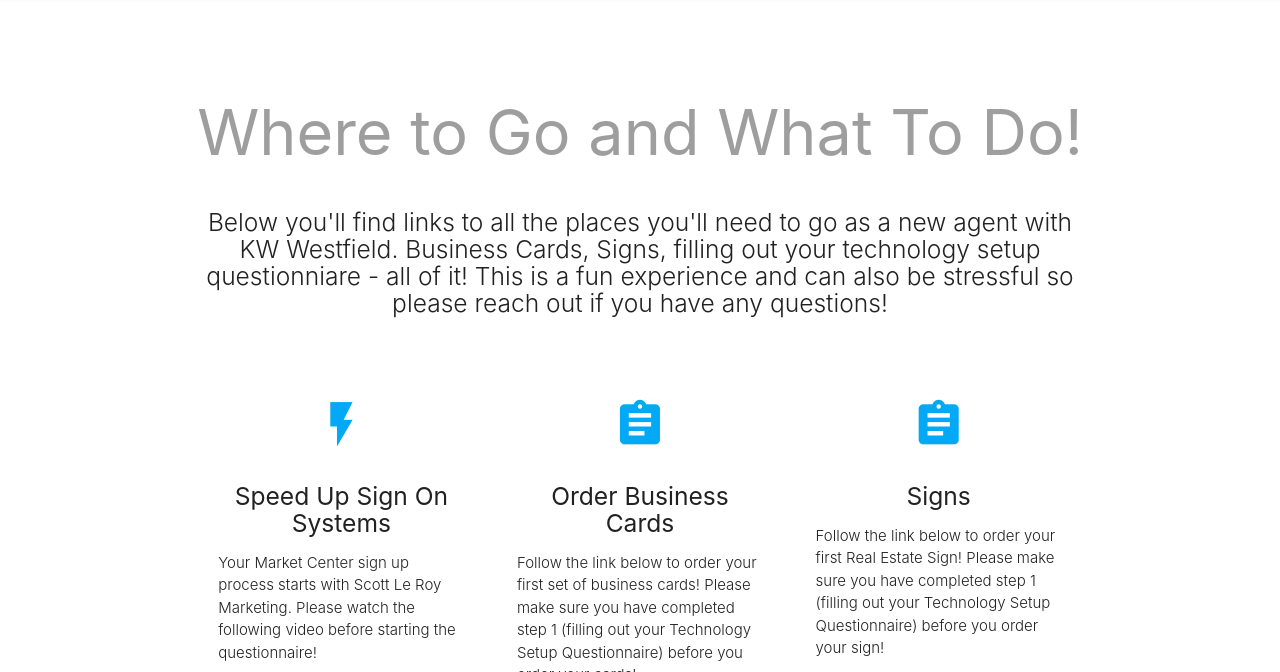
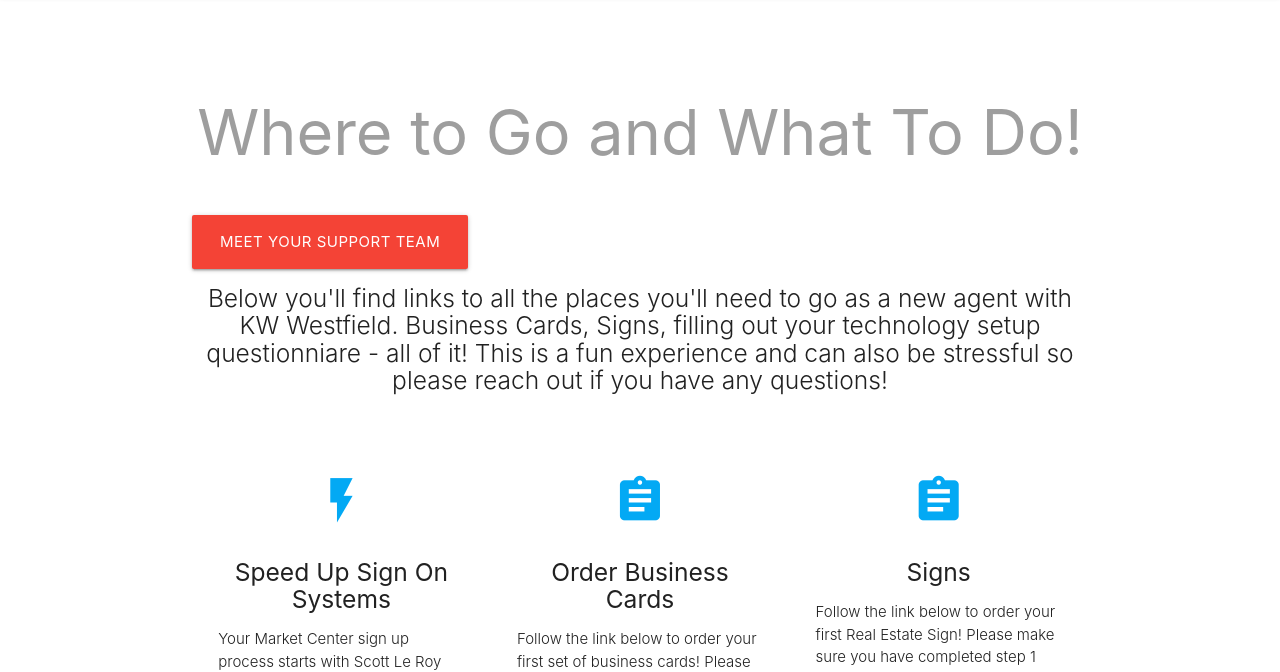
Before and after one commit to sblapray1014/newagentwestfield, a plain HTML site: page index.html in a window 1280 px wide. Shown: the part 104-776 px from the top of the page. Drawn offline with nearby package versions, Linux system fonts and the light colour scheme; grey boxes are pictures that could not be loaded.

Commit message:
added another page

```diff
--- a/index.html
+++ b/index.html
@@ -48,6 +48,14 @@
       <div class="container">
         <br /><br />
         <h1 class="header center grey-text">Where to Go and What To Do!</h1>
+      </br>
+      <a
+      href="/team.html"
+      target="#"
+      id="download-button"
+      class="btn-large waves-effect waves-light red"
+      >Meet Your Support Team</a
+    >
         <div class="row center">
           <h5 class="header col s12 light">
             Below you'll find links to all the places you'll need to go as a new
```
Also changed, not shown: team.html (added, +10 -0 lines).
